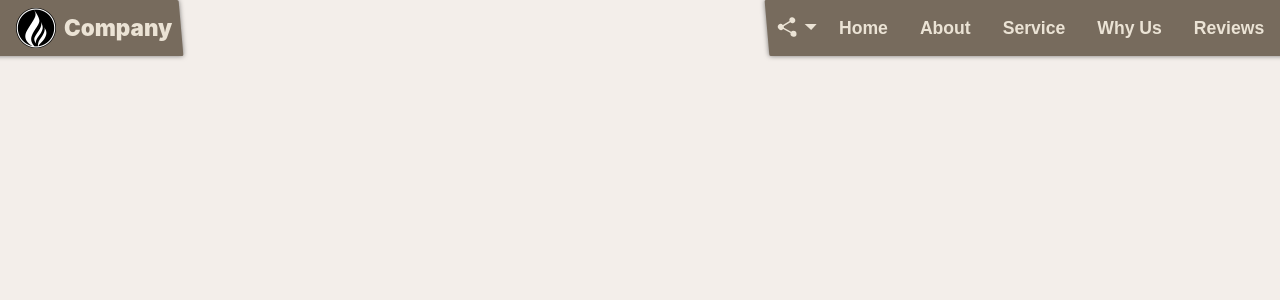
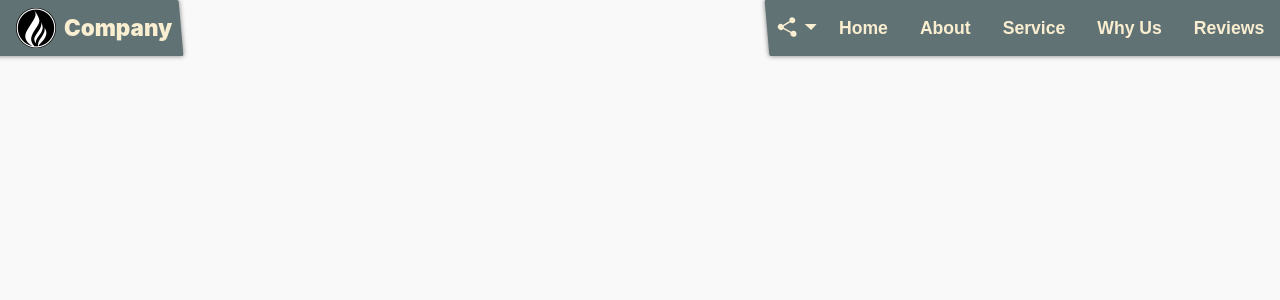
Before and after one commit to AfroStorm/slider-project-2, a React (Vite) app: page / in a window 1280 px wide. Shown: the top 300 px of the page. Built offline with nearby package versions, Linux system fonts and the light colour scheme.

Commit message:
change color var

```diff
--- a/src/index.css
+++ b/src/index.css
@@ -13,10 +13,11 @@ html {
 } /*16px*/
 
 :root {
-  --primary: #f3eeea;
-  --secondary: #776b5d;
-  --accent-1: #ebe3d5;
-  --accent-2: #b0a695;
+  --primary: #faf9f9;
+  --secondary: #607274;
+  --accent-1: #faeed1;
+  --accent-2: #ded0b6;
+  --accent-3: #b2a59b;
   --text-1: #64748b;
   --text-2: #334155;
 
```
